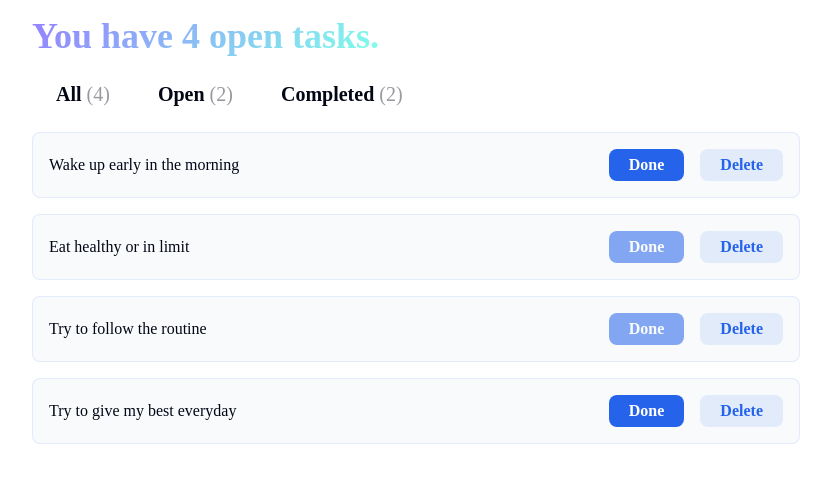
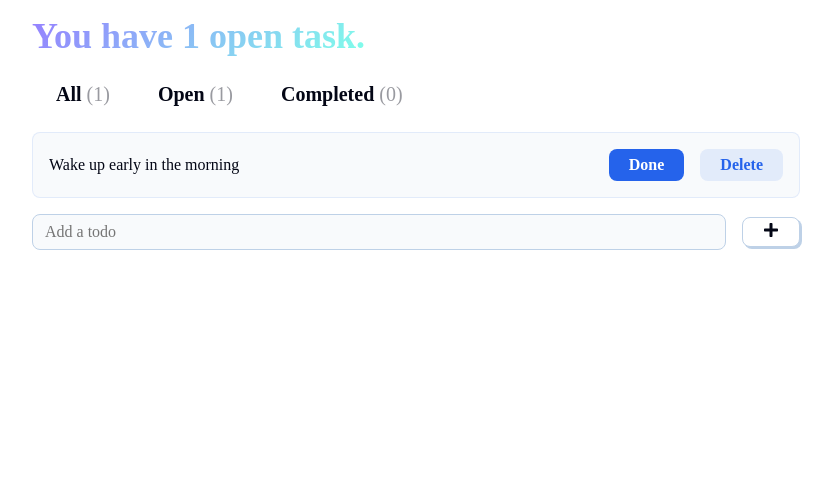
Before and after one commit to ayush-trivedi-925/should-do-list, a React (Vite) app: page / in a window 1280 px wide. Shown: the top 482 px of the page, without its empty margins (224-1057 px from the left). Built offline with nearby package versions, Linux system fonts and the light colour scheme; a web font is replaced by a local one.

Commit message:
Added logic to add a todo

```diff
--- a/package.json
+++ b/package.json
@@ -11,7 +11,8 @@
   },
   "dependencies": {
     "react": "^18.3.1",
-    "react-dom": "^18.3.1"
+    "react-dom": "^18.3.1",
+    "react-icons": "^5.4.0"
   },
   "devDependencies": {
     "@eslint/js": "^9.17.0",
--- a/src/App.jsx
+++ b/src/App.jsx
@@ -4,19 +4,29 @@ import TodoList from "./components/TodoList";
 import TodoInput from "./components/TodoInput";
 import "./index.css";
 import "./fanta.css";
+import { useState } from "react";
 function App() {
-  const todos = [
+  // const todos = [
+  //   { input: "Wake up early in the morning", complete: false },
+  //   { input: "Eat healthy or in limit", complete: true },
+  //   { input: "Try to follow the routine", complete: true },
+  //   { input: "Try to give my best everyday", complete: false },
+  // ];
+  const [todos, setTodos] = useState([
     { input: "Wake up early in the morning", complete: false },
-    { input: "Eat healthy or in limit", complete: true },
-    { input: "Try to follow the routine", complete: true },
-    { input: "Try to give my best everyday", complete: false },
-  ];
+  ]);
+
+  const handleAddTodo = (newTodo) => {
+    const newTodoList = [...todos, { input: newTodo, complete: false }];
+    setTodos(newTodoList);
+  };
+
   return (
     <>
       <Header todos={todos} />
       <Tabs todos={todos} />
       <TodoList todos={todos} />
-      <TodoInput />
+      <TodoInput handleAddTodo={handleAddTodo} />
     </>
   );
 }
--- a/src/components/TodoInput.jsx
+++ b/src/components/TodoInput.jsx
@@ -1,3 +1,26 @@
-export default function TodoInput() {
-  return <div></div>;
+import { useState } from "react";
+import { FaPlus } from "react-icons/fa";
+export default function TodoInput({ handleAddTodo }) {
+  const [inputValue, setInputValue] = useState("");
+  return (
+    <div className="input-container">
+      <input
+        type="text"
+        placeholder="Add a todo"
+        value={inputValue}
+        onChange={(e) => setInputValue(e.target.value)}
+      />
+      <button
+        onClick={() => {
+          if (!inputValue) {
+            return;
+          }
+          handleAddTodo(inputValue);
+          setInputValue("");
+        }}
+      >
+        <FaPlus />
+      </button>
+    </div>
+  );
 }
```
Also changed, not shown: 1 other file (tests, documents, lock files or other folders).
